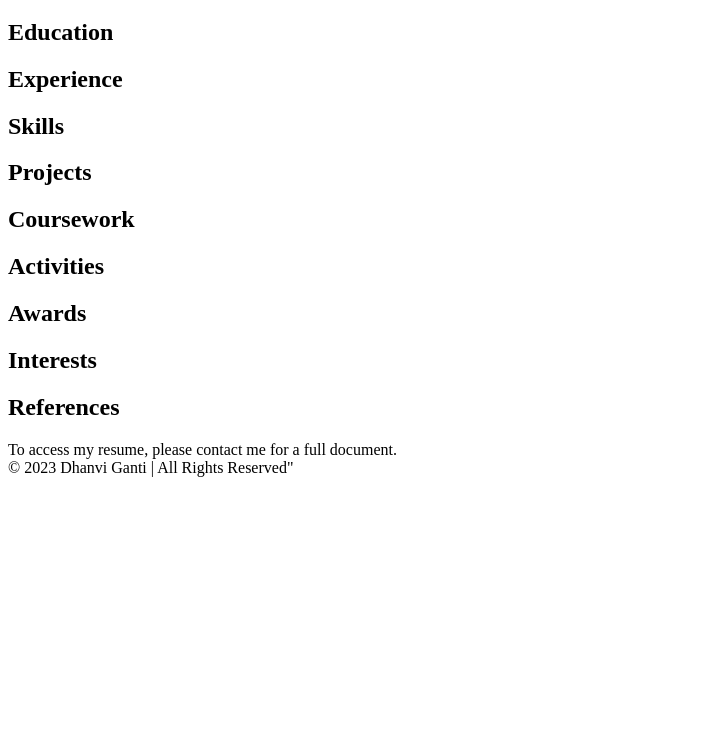
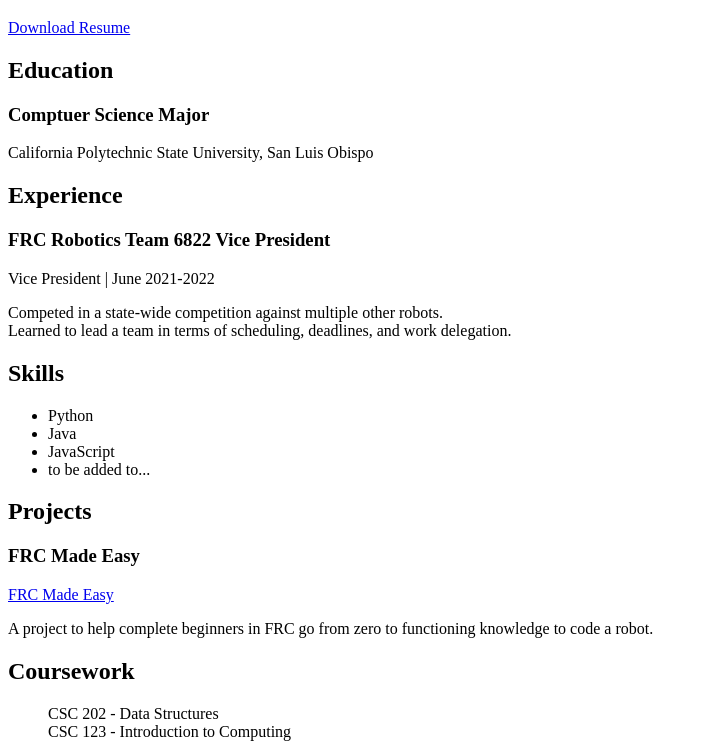
Before and after one commit to drdonv/drdonv.github.io, a plain HTML site: page resume.html in a window 1280 px wide. Shown: the part 218-961 px from the top of the page, without its empty margins (0-703 px from the left). Before the commit the page ends 800 px from the top, so only its background shows below. Drawn offline with Linux system fonts and the light colour scheme.

Commit message:
Added info to resume.html regarding my resume.

```diff
--- a/resume.html
+++ b/resume.html
@@ -18,21 +18,43 @@
         </nav>
         <main>
             <h1 class="page-title">RESUME !</h1>
+            <a href="resume.pdf" download>Download Resume</a>
             <div class="resume">
                 <section class="section">
                     <h2 class="section-title">Education</h2>
+                    <div class="entry">
+                        <h3 class="entry-title">Comptuer Science Major</h3>
+                        <p class="entry-info">California Polytechnic State University, San Luis Obispo</p>
+                    </div>
                 </section>
                 <section class="section">
                     <h2 class="section-title">Experience</h2>
+                    <div class="entry">
+                        <h3 class="entry-title">FRC Robotics Team 6822 Vice President</h3>
+                        <p class="entry-info">Vice President | June 2021-2022</p>
+                        <p class="entry-description">Competed in a state-wide competition against multiple other robots.<br>Learned to lead a team in terms of scheduling, deadlines, and work delegation.</p>
+                    </div>
                 </section>
                 <section class="section">
                     <h2 class="section-title">Skills</h2>
+                    <ul class="skill-list">
+                        <li>Python</li>
+                        <li>Java</li>
+                        <li>JavaScript</li>
+                        <li>to be added to...</li>
+                    </ul>
                 </section>
                 <section class="section">
                     <h2 class="section-title">Projects</h2>
+                    <div class="entry">
+                        <h3 class="entry-title">FRC Made Easy</h3>
+                        <p class="entry-info"><a href="https://frc-rtd.readthedocs.io/en/latest/">FRC Made Easy</a></p>
+                        <p class="entry-description">A project to help complete beginners in FRC go from zero to functioning knowledge to code a robot.</p>
+                    </div>
                 </section>
                 <section class="section">
                     <h2 class="section-title">Coursework</h2>
+                    <ul class="course-list">CSC 202 - Data Structures<br>CSC 123 - Introduction to Computing</ul>
                 </section>
                 <section class="section">
                     <h2 class="section-title">Activities</h2>
```
Also changed, not shown: 1 other file.
